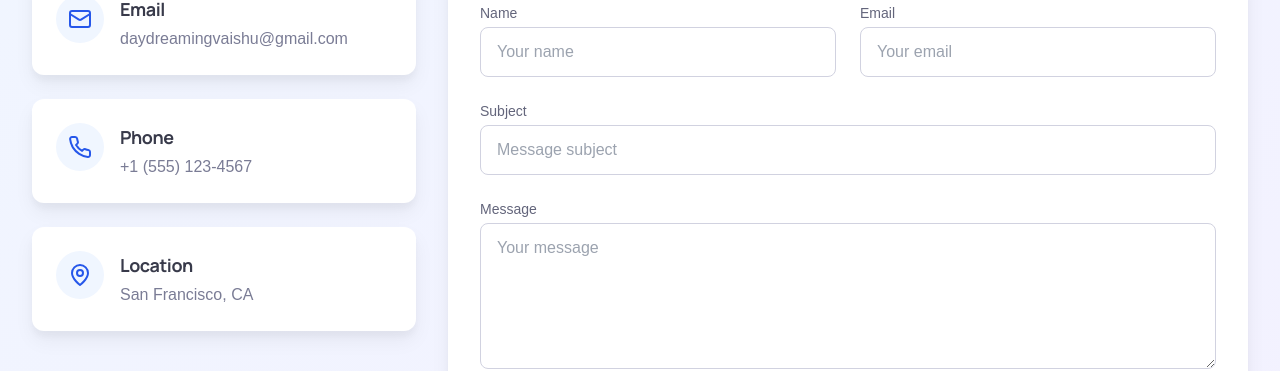
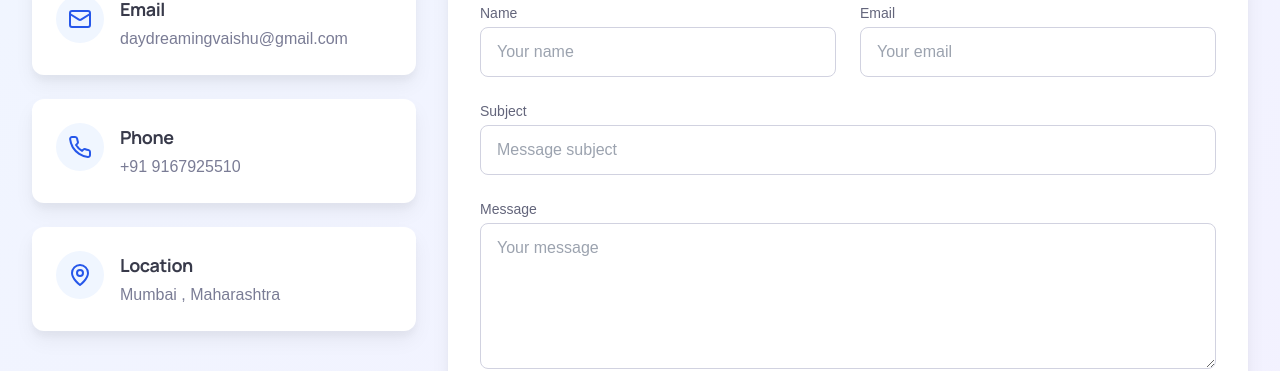
Before and after one commit to DreamingVaishu/Portfolio, a React (Vite) app: page / in a window 1280 px wide. Shown: the part 4681-5052 px from the top of the page. Built offline with nearby package versions, Linux system fonts and the light colour scheme.

Commit message:
Update Contact.tsx

```diff
--- a/src/components/Contact.tsx
+++ b/src/components/Contact.tsx
@@ -81,8 +81,8 @@ const Contact: React.FC = () => {
           >
             {[
               { icon: <Mail size={24} />, title: 'Email', info: 'daydreamingvaishu@gmail.com', link: 'mailto:daydreamingvaish@gmail.com' },
-              { icon: <Phone size={24} />, title: 'Phone', info: '+1 (555) 123-4567', link: 'tel:+15551234567' },
-              { icon: <MapPin size={24} />, title: 'Location', info: 'San Francisco, CA', link: '#' }
+              { icon: <Phone size={24} />, title: 'Phone', info: '+91 9167925510', link: 'tel:+91 9167925510'},
+              { icon: <MapPin size={24} />, title: 'Location', info: 'Mumbai , Maharashtra', link: '#' }
             ].map((item, index) => (
               <a
                 key={index}
```
